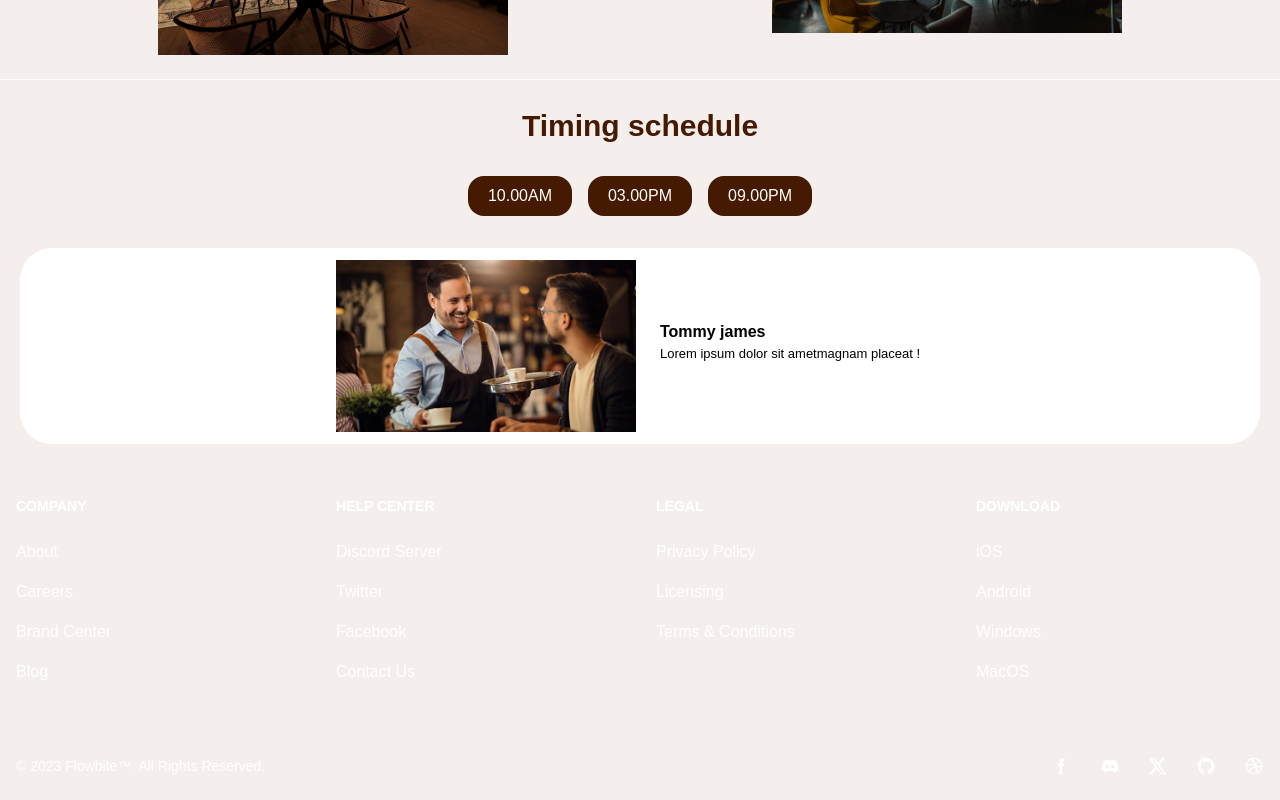
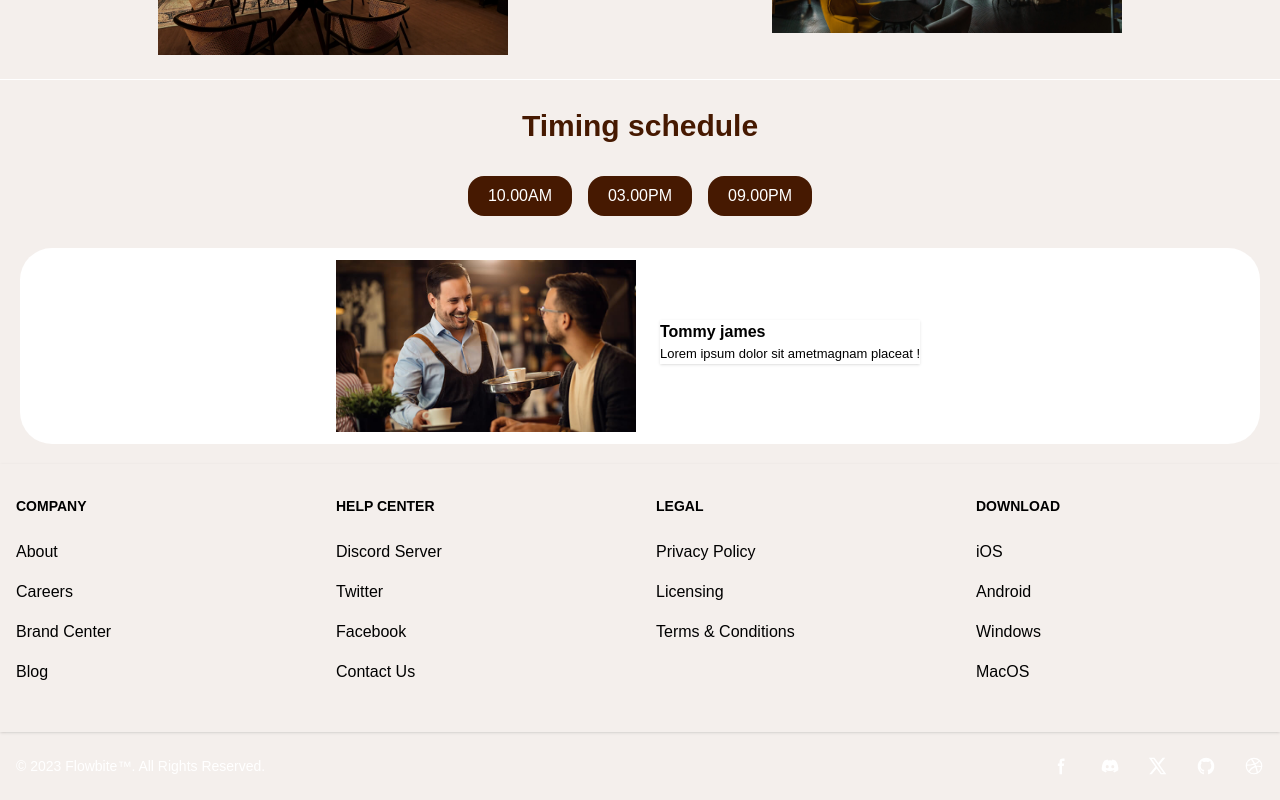
Before and after one commit to preetivithal2/CoFFee.., a Next.js app: page / in a window 1280 px wide. Shown: the part 1938-2738 px from the top of the page. Built offline with nearby package versions, Linux system fonts and the light colour scheme.

Commit message:
change footer text color

```diff
--- a/app/_components/Footer.tsx
+++ b/app/_components/Footer.tsx
@@ -8,8 +8,8 @@ const footer = () => {
 
 <footer className="bg-neutral-primary">
     <div className="mx-auto w-full `max-w-screen-xl`">
-      <div className="grid grid-cols-2 gap-8 px-4 py-6 lg:py-8 md:grid-cols-4">
-        <div>
+      <div className="grid grid-cols-2 gap-8 px-4 py-6 lg:py-8 md:grid-cols-4 text-black shadow z-50">
+        <div className=''>
             <h2 className="mb-6 text-sm font-semibold text-heading uppercase">Company</h2>
             <ul className="text-body font-medium">
                 <li className="mb-4">
--- a/app/_components/Offer.tsx
+++ b/app/_components/Offer.tsx
@@ -46,7 +46,7 @@ const Offer = () => {
                     <Image src={"/feedback.jpg"} alt="serice image" width={300} height={300} />
                 </div>
                 <div>
-                    <div className='mx-6'>
+                    <div className='mx-6 shadow z-50'>
                         <h1 className='text-1xl font-bold'>Tommy james</h1>
                         <p className='text-[13px] text-gray'>Lorem ipsum dolor sit ametmagnam placeat !</p>
                     </div>
```
